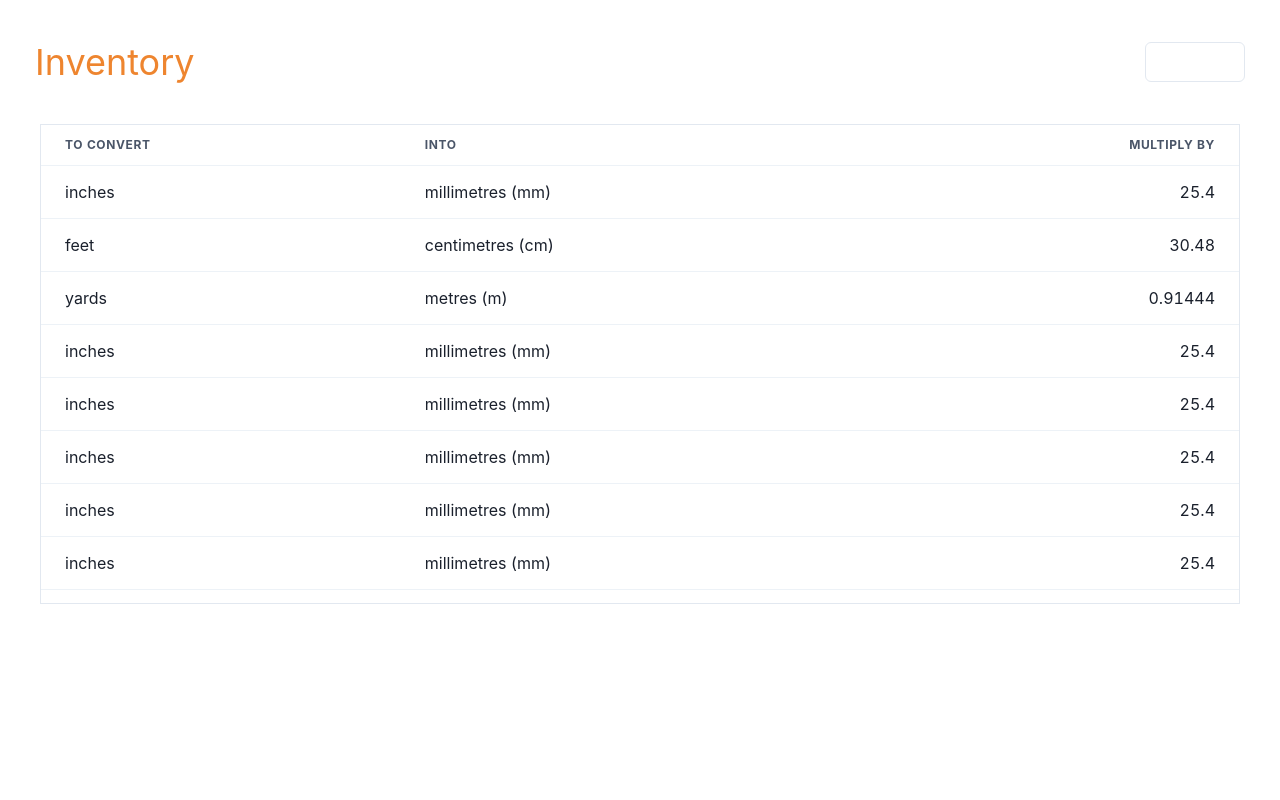
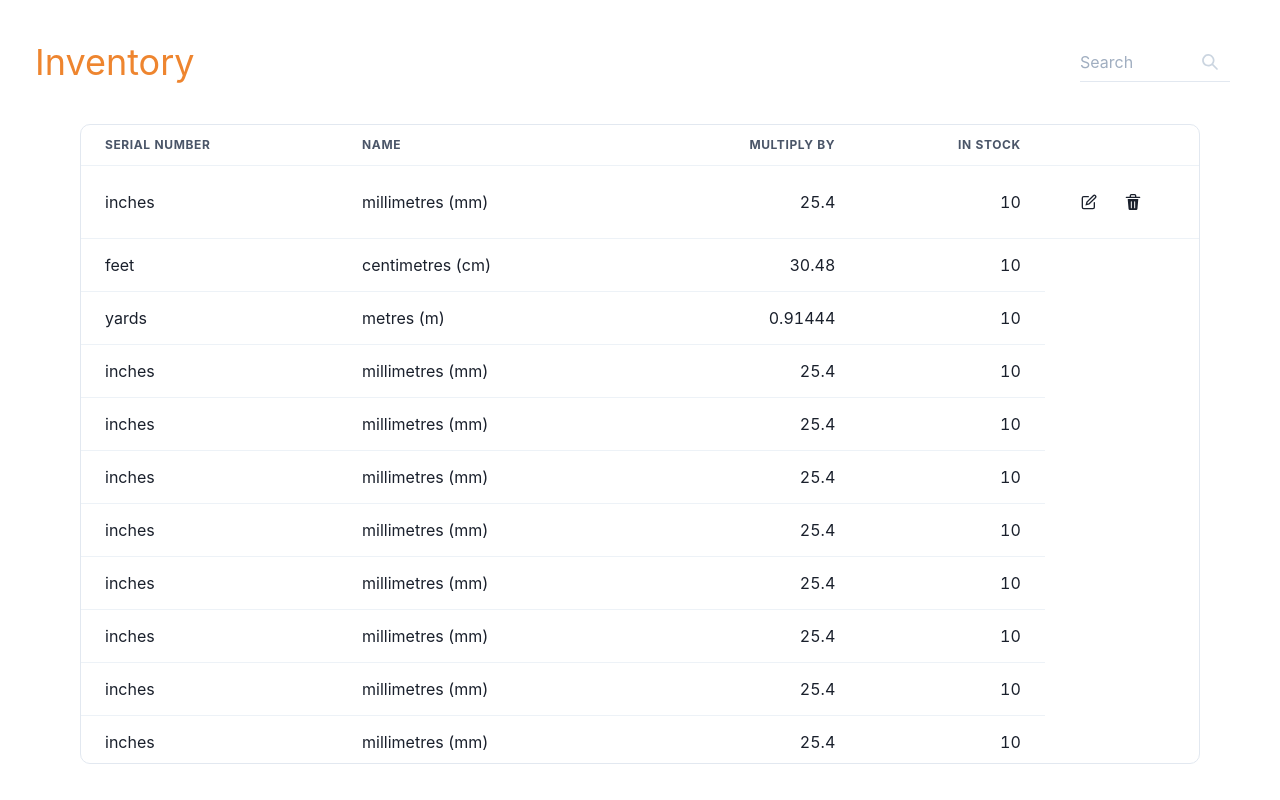
Before and after one commit to winnieli1129/cs348-project, a React (Create React App) app in the folder frontend/: page / in a window 1280 px wide. Built offline with nearby package versions, Linux system fonts and the light colour scheme.

Commit message:
inventory table outline

```diff
--- a/frontend/src/pages/BrowseInventory.tsx
+++ b/frontend/src/pages/BrowseInventory.tsx
@@ -1,6 +1,6 @@
 import React, {useEffect, useState} from "react"
 import { MdPerson } from "react-icons/md";
-import { LockIcon } from '@chakra-ui/icons';
+import { DeleteIcon, EditIcon, LockIcon, SearchIcon } from '@chakra-ui/icons';
 
 import {
    Flex,
@@ -19,6 +19,8 @@ import {
     Th,
     Td,
     TableCaption,
+    ButtonGroup,
+    IconButton
 
   } from "@chakra-ui/react"
 
@@ -28,18 +30,25 @@ const BrowseInventory = () => {
     return (
         <Flex direction="column" w="100%" h="100%">
             <Flex justifyContent="space-between" align="center" padding={35}>
-                <Text fontSize='4xl' color='#EE852F'>Inventory</Text>
+                <Flex><Text fontSize='4xl' color='#EE852F' >Inventory</Text></Flex>
+                <Flex mr="15">
+                    <InputGroup>
+                        <Input variant='flushed' placeholder='Search' w="150px"/>
+                        <InputRightElement children={<SearchIcon color="gray.300"/>} />
+                    </InputGroup>
+                </Flex>
 
-                <Input w="100px"/>
             </Flex>
-            <Flex borderWidth="1px" mx="10" h="60vh" overflowY="scroll">
-            <Table variant='simple'>
-                <TableCaption>Imperial to metric conversion factors</TableCaption>
+            <Flex borderWidth="1px" borderRadius="10px" mx="20" h="80vh" overflowY="scroll">
+                <Table variant="simple">
+                    <TableCaption>Inventory</TableCaption>
                     <Thead>
                         <Tr>
-                    <Th>To convert</Th>
-                    <Th>into</Th>
+                            <Th>Serial Number</Th>
+                            <Th>Name</Th>
                             <Th isNumeric>multiply by</Th>
+                            <Th isNumeric>In Stock</Th>
+                            <Th></Th>
                         </Tr>
                     </Thead>
                     <Tbody>
@@ -47,66 +56,88 @@ const BrowseInventory = () => {
                             <Td>inches</Td>
                             <Td>millimetres (mm)</Td>
                             <Td isNumeric>25.4</Td>
+                            <Td isNumeric>10</Td>
+                            <Td >
+                                <Flex mr="-10">
+                                    <ButtonGroup variant='ghost' spacing='1'>
+                                        <IconButton aria-label='Edit' icon={<EditIcon />} />
+                                        <IconButton aria-label='Delete' icon={<DeleteIcon />} />
+                                    </ButtonGroup>
+                                </Flex>
+                            </Td>
                         </Tr>
                         <Tr>
                         <Td>feet</Td>
                         <Td>centimetres (cm)</Td>
                         <Td isNumeric>30.48</Td>
+                        <Td isNumeric>10</Td>
+
                         </Tr>
                         <Tr>
                         <Td>yards</Td>
                         <Td>metres (m)</Td>
                         <Td isNumeric>0.91444</Td>
+                        <Td isNumeric>10</Td>
                         </Tr>
                         <Tr>
                         <Td>inches</Td>
                         <Td>millimetres (mm)</Td>
                         <Td isNumeric>25.4</Td>
+                        <Td isNumeric>10</Td>
                         </Tr>
                         <Tr>
                         <Td>inches</Td>
                         <Td>millimetres (mm)</Td>
                         <Td isNumeric>25.4</Td>
+                        <Td isNumeric>10</Td>
                         </Tr>
                         <Tr>
                         <Td>inches</Td>
                         <Td>millimetres (mm)</Td>
                         <Td isNumeric>25.4</Td>
+                        <Td isNumeric>10</Td>
                         </Tr>
                         <Tr>
                         <Td>inches</Td>
                         <Td>millimetres (mm)</Td>
                         <Td isNumeric>25.4</Td>
+                        <Td isNumeric>10</Td>
                         </Tr>
                         <Tr>
                         <Td>inches</Td>
                         <Td>millimetres (mm)</Td>
                         <Td isNumeric>25.4</Td>
+                        <Td isNumeric>10</Td>
                         </Tr>
                         <Tr>
                         <Td>inches</Td>
                         <Td>millimetres (mm)</Td>
                         <Td isNumeric>25.4</Td>
+                        <Td isNumeric>10</Td>
                         </Tr>
                         <Tr>
                         <Td>inches</Td>
                         <Td>millimetres (mm)</Td>
                         <Td isNumeric>25.4</Td>
+                        <Td isNumeric>10</Td>
                         </Tr>
                         <Tr>
                         <Td>inches</Td>
                         <Td>millimetres (mm)</Td>
                         <Td isNumeric>25.4</Td>
+                        <Td isNumeric>10</Td>
                         </Tr>
                         <Tr>
                         <Td>inches</Td>
                         <Td>millimetres (mm)</Td>
                         <Td isNumeric>25.4</Td>
+                        <Td isNumeric>10</Td>
                         </Tr>
                         <Tr>
                         <Td>inches</Td>
                         <Td>millimetres (mm)</Td>
                         <Td isNumeric>25.4</Td>
+                        <Td isNumeric>10</Td>
                         </Tr>
 
                     </Tbody>
```
Lines whose indentation alone changed are shown as unchanged.
